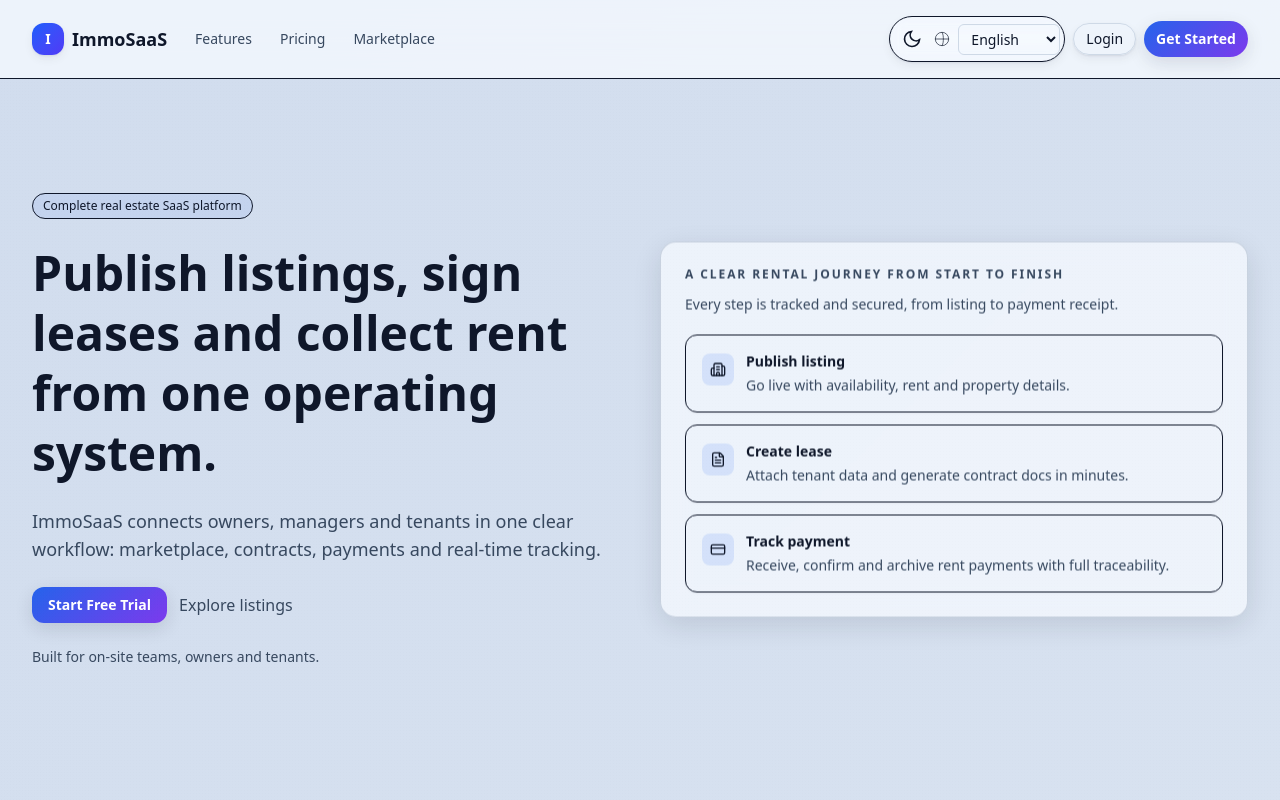
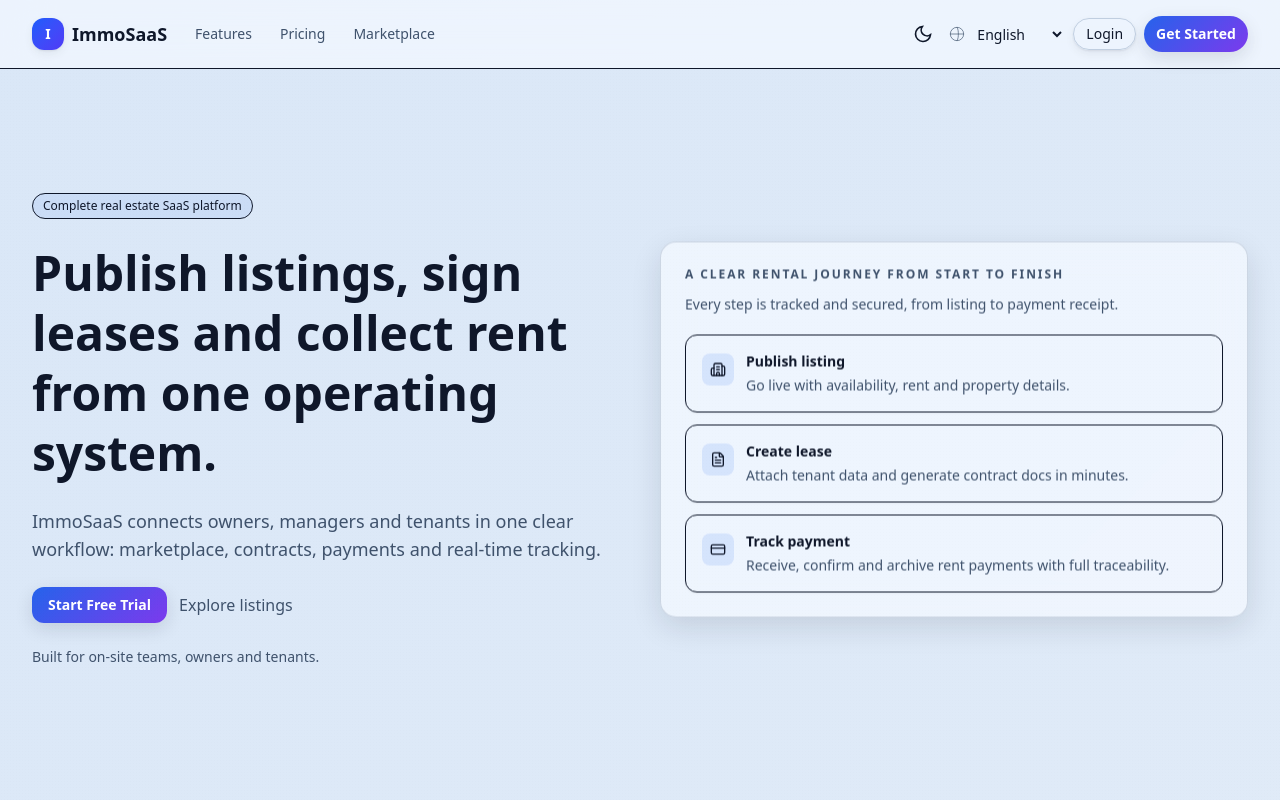
Before and after one commit to AlexF-stack/mon-saas-immobilier, a Next.js app: page /en in a window 1280 px wide. Shown: the top 800 px of the page. Built offline with nearby package versions, Linux system fonts and the light colour scheme; no server answers; the database is empty.

Commit message:
feat(ui): remove language/theme capsules and improve immersive light-dark color system

```diff
--- a/src/app/[locale]/page.tsx
+++ b/src/app/[locale]/page.tsx
@@ -218,10 +218,8 @@
                         </Link>
                     </nav>
                     <div className="ml-auto hidden items-center gap-2 md:flex">
-                        <div className="elevation-1 flex items-center gap-1 rounded-full border border-border/70 bg-card/75 p-1 backdrop-blur-sm">
-                            <ThemeToggle />
-                            <LanguageSwitcher />
-                        </div>
+                        <ThemeToggle />
+                        <LanguageSwitcher />
                         <Link href={`/${locale}/login`}>
                             <Button
                                 variant="outline"
@@ -238,10 +236,8 @@
                         </Link>
                     </div>
                     <div className="ml-auto flex items-center gap-2 md:hidden">
-                        <div className="elevation-1 flex items-center gap-1 rounded-full border border-border/70 bg-card/75 p-1 backdrop-blur-sm">
-                            <ThemeToggle />
-                            <LanguageSwitcher />
-                        </div>
+                        <ThemeToggle />
+                        <LanguageSwitcher />
                         <details className="relative">
                             <summary className="elevation-1 flex cursor-pointer list-none items-center gap-2 rounded-full border border-border/70 bg-card/80 px-3 py-2 text-sm font-medium text-primary backdrop-blur-sm transition-colors [transition-duration:var(--motion-hover)] hover:bg-surface/80">
                                 <Menu className="h-4 w-4" aria-hidden />
--- a/src/app/globals.css
+++ b/src/app/globals.css
@@ -4,16 +4,16 @@
 
 :root {
   /* Semantic tokens (RGB triplets without rgb() for Tailwind CSS variable usage) */
-  /* Light mode: Premium slate + blue */
-  --background: 240 245 251;
-  --surface: 232 239 247;
-  --card: 246 250 255;
-  --border: 206 217 230;
+  /* Light mode: warm-slate + blue depth (less harsh white) */
+  --background: 236 242 250;
+  --surface: 226 236 247;
+  --card: 242 248 255;
+  --border: 192 206 224;
   --text-primary: 15 23 42;
-  --text-secondary: 55 72 95;
-  --primary: 37 99 235;
+  --text-secondary: 63 82 108;
+  --primary: 30 102 235;
   --primary-foreground: 255 255 255;
-  --accent: 29 78 216;
+  --accent: 59 130 246;
   --success: 34 197 94;
   --warning: 245 158 11;
   --danger: 239 68 68;
@@ -39,31 +39,31 @@
   --ease-standard: cubic-bezier(0.22, 1, 0.36, 1);
 
   /* Animated background gradient tokens */
-  --gradient-1: #e8eff8;
-  --gradient-2: #dde6f2;
-  --gradient-3: #cfdbed;
-  --gradient-4: #d7e3f4;
+  --gradient-1: #edf3fb;
+  --gradient-2: #e4edf8;
+  --gradient-3: #d8e6f7;
+  --gradient-4: #e8f0fb;
 }
 
 .dark {
-  /* Dark mode: premium slate */
-  --background: 2 6 23;
-  --surface: 15 23 42;
-  --card: 15 23 42;
-  --border: 30 41 59;
+  /* Dark mode: deep slate with softer blue energy */
+  --background: 6 10 22;
+  --surface: 14 22 40;
+  --card: 18 27 46;
+  --border: 42 56 80;
   --text-primary: 241 245 249;
-  --text-secondary: 163 177 198;
-  --primary: 59 130 246;
+  --text-secondary: 169 184 206;
+  --primary: 96 165 250;
   --primary-foreground: 255 255 255;
-  --accent: 37 99 235;
+  --accent: 56 189 248;
   --success: 34 197 94;
   --warning: 245 158 11;
   --danger: 239 68 68;
 
-  --gradient-1: #020617;
-  --gradient-2: #0b1220;
-  --gradient-3: #111827;
-  --gradient-4: #1e293b;
+  --gradient-1: #050914;
+  --gradient-2: #0a1122;
+  --gradient-3: #101a31;
+  --gradient-4: #18253f;
 
   --elevation-1: 0 1px 2px rgba(0, 0, 0, 0.45), 0 4px 10px rgba(0, 0, 0, 0.28);
   --elevation-2: 0 7px 18px rgba(0, 0, 0, 0.44);
@@ -84,9 +84,23 @@
   }
   body {
     background-color: rgb(var(--background));
+    background-image:
+      radial-gradient(820px circle at 8% -12%, rgb(var(--primary) / 0.12), transparent 56%),
+      radial-gradient(760px circle at 88% -18%, rgb(var(--accent) / 0.09), transparent 54%);
+    background-repeat: no-repeat;
+    background-attachment: fixed;
     color: rgb(var(--text-primary));
     -webkit-font-smoothing: antialiased;
     -moz-osx-font-smoothing: grayscale;
+    transition:
+      background-color var(--motion-standard) var(--ease-standard),
+      color var(--motion-standard) var(--ease-standard),
+      background-image var(--motion-standard) var(--ease-standard);
+  }
+  .dark body {
+    background-image:
+      radial-gradient(900px circle at 10% -14%, rgb(var(--primary) / 0.18), transparent 58%),
+      radial-gradient(760px circle at 90% -20%, rgb(var(--accent) / 0.12), transparent 58%);
   }
   /* Smooth but subtle interactions across the app. */
   button, a, [role="button"], input, select, textarea { transition: color 200ms var(--tw-ease-in-out), background-color 200ms var(--tw-ease-in-out); }
@@ -357,18 +371,18 @@
 
 /* ===== Glass System ===== */
 .glass-card {
-  background: rgba(246, 250, 255, 0.74);
+  background: rgba(244, 249, 255, 0.76);
   backdrop-filter: blur(14px);
   -webkit-backdrop-filter: blur(14px);
-  border: 1px solid rgba(148, 163, 184, 0.42);
-  box-shadow: 0 8px 28px rgba(15, 23, 42, 0.12);
+  border: 1px solid rgba(148, 163, 184, 0.38);
+  box-shadow: 0 10px 30px rgba(15, 23, 42, 0.12);
   border-radius: 16px;
 }
 
 .dark .glass-card {
-  background: rgba(15, 23, 42, 0.68);
-  border: 1px solid rgba(148, 163, 184, 0.16);
-  box-shadow: 0 8px 30px rgba(0, 0, 0, 0.34);
+  background: rgba(15, 23, 42, 0.62);
+  border: 1px solid rgba(148, 163, 184, 0.2);
+  box-shadow: 0 10px 32px rgba(0, 0, 0, 0.4);
 }
 
 /* ===== Depth System ===== */
--- a/src/components/LanguageSwitcher.tsx
+++ b/src/components/LanguageSwitcher.tsx
@@ -28,8 +28,8 @@
       <label htmlFor="lang-select" className="sr-only">
         Language
       </label>
-      <div className="inline-flex items-center gap-2">
-        <svg width="16" height="16" viewBox="0 0 24 24" fill="none" aria-hidden>
+      <div className="inline-flex items-center gap-1 text-secondary">
+        <svg width="16" height="16" viewBox="0 0 24 24" fill="none" aria-hidden className="shrink-0">
           <path d="M12 2a10 10 0 100 20 10 10 0 000-20z" stroke="currentColor" strokeWidth="1" />
           <path
             d="M2 12h20M12 2c2 3 2 7 2 10s0 7-2 10"
@@ -43,7 +43,7 @@
           value={current}
           onChange={(e) => switchTo(e.target.value)}
           aria-label="Select language"
-          className="w-[102px] rounded-md border border-border bg-transparent px-2 py-1 text-sm text-primary"
+          className="w-[96px] cursor-pointer rounded-md border-0 bg-transparent px-1 py-1 text-sm font-medium text-primary outline-none transition-colors hover:text-primary"
         >
           <option value="en">English</option>
           <option value="fr">Francais</option>
--- a/src/components/layout/AppHeader.tsx
+++ b/src/components/layout/AppHeader.tsx
@@ -120,12 +120,12 @@
         </div>
       </div>
 
-      <div className="elevation-2 flex shrink-0 items-center gap-1 rounded-full border border-border/70 bg-card/85 p-1 backdrop-blur-sm">
+      <div className="flex shrink-0 items-center gap-2">
         <ThemeToggle />
         <Button
           variant="ghost"
           size="icon"
-          className="relative h-9 w-9 rounded-full text-secondary hover:bg-surface hover:text-primary"
+          className="relative h-9 w-9 rounded-md border border-border/70 bg-card/85 text-secondary backdrop-blur-sm hover:bg-surface hover:text-primary"
           aria-label="Notifications"
         >
           <Bell className="h-[18px] w-[18px]" />
@@ -136,7 +136,7 @@
           <DropdownMenuTrigger asChild>
             <Button
               variant="ghost"
-              className="flex h-9 items-center gap-2 rounded-full border border-transparent pl-2 pr-2 hover:border-border/70 hover:bg-surface"
+              className="flex h-9 items-center gap-2 rounded-md border border-border/70 bg-card/85 pl-2 pr-2 backdrop-blur-sm hover:border-border/80 hover:bg-surface"
               aria-label="Profil"
             >
               <Avatar className="h-8 w-8 shrink-0 border border-slate-200 dark:border-slate-700">
--- a/src/components/marketplace/MarketplaceHeader.tsx
+++ b/src/components/marketplace/MarketplaceHeader.tsx
@@ -42,7 +42,7 @@
                 </nav>
 
                 <div className="ml-auto flex items-center gap-2">
-                    <div className="elevation-1 hidden items-center gap-1 rounded-full border border-border/70 bg-card/75 p-1 backdrop-blur-sm sm:flex">
+                    <div className="hidden items-center gap-2 sm:flex">
                         <ThemeToggle />
                         <LanguageSwitcher />
                     </div>
--- a/src/components/ui/theme-toggle.tsx
+++ b/src/components/ui/theme-toggle.tsx
@@ -9,9 +9,7 @@
 
   React.useEffect(() => setMounted(true), []);
 
-  if (!mounted) return (
-    <button aria-hidden className="p-2 rounded-md" />
-  );
+  if (!mounted) return <button aria-hidden className="h-9 w-9 rounded-md" />;
 
   const current = theme === "system" ? systemTheme : theme;
 
@@ -25,20 +23,33 @@
       aria-label="Toggle theme"
       title="Toggle theme"
       onClick={toggle}
-      className="inline-flex items-center justify-center p-2 rounded-md transition-all duration-200 hover:bg-[rgb(var(--surface)/0.06)]"
+      className="group inline-flex h-9 w-9 items-center justify-center rounded-md text-primary transition-all [transition-duration:var(--motion-standard)] hover:bg-[rgb(var(--surface)/0.75)] hover:text-accent"
     >
-      {current === "dark" ? (
-        /* Sun icon */
-        <svg xmlns="http://www.w3.org/2000/svg" width="20" height="20" viewBox="0 0 24 24" fill="none" stroke="currentColor" className="text-primary">
+      <span className="relative h-5 w-5">
+        <svg
+          xmlns="http://www.w3.org/2000/svg"
+          width="20"
+          height="20"
+          viewBox="0 0 24 24"
+          fill="none"
+          stroke="currentColor"
+          className={`absolute inset-0 transition-all [transition-duration:var(--motion-standard)] ${current === "dark" ? "rotate-0 scale-100 opacity-100" : "rotate-90 scale-75 opacity-0"}`}
+        >
           <circle cx="12" cy="12" r="4" strokeWidth="2" />
           <path strokeWidth="2" d="M12 2v2M12 20v2M4.93 4.93l1.41 1.41M17.66 17.66l1.41 1.41M2 12h2M20 12h2M4.93 19.07l1.41-1.41M17.66 6.34l1.41-1.41" />
         </svg>
-      ) : (
-        /* Moon icon */
-        <svg xmlns="http://www.w3.org/2000/svg" width="20" height="20" viewBox="0 0 24 24" fill="none" stroke="currentColor" className="text-primary">
+        <svg
+          xmlns="http://www.w3.org/2000/svg"
+          width="20"
+          height="20"
+          viewBox="0 0 24 24"
+          fill="none"
+          stroke="currentColor"
+          className={`absolute inset-0 transition-all [transition-duration:var(--motion-standard)] ${current === "dark" ? "-rotate-90 scale-75 opacity-0" : "rotate-0 scale-100 opacity-100"}`}
+        >
           <path strokeWidth="2" d="M21 12.79A9 9 0 1111.21 3 7 7 0 0021 12.79z" />
         </svg>
-      )}
+      </span>
     </button>
   );
 }
```
